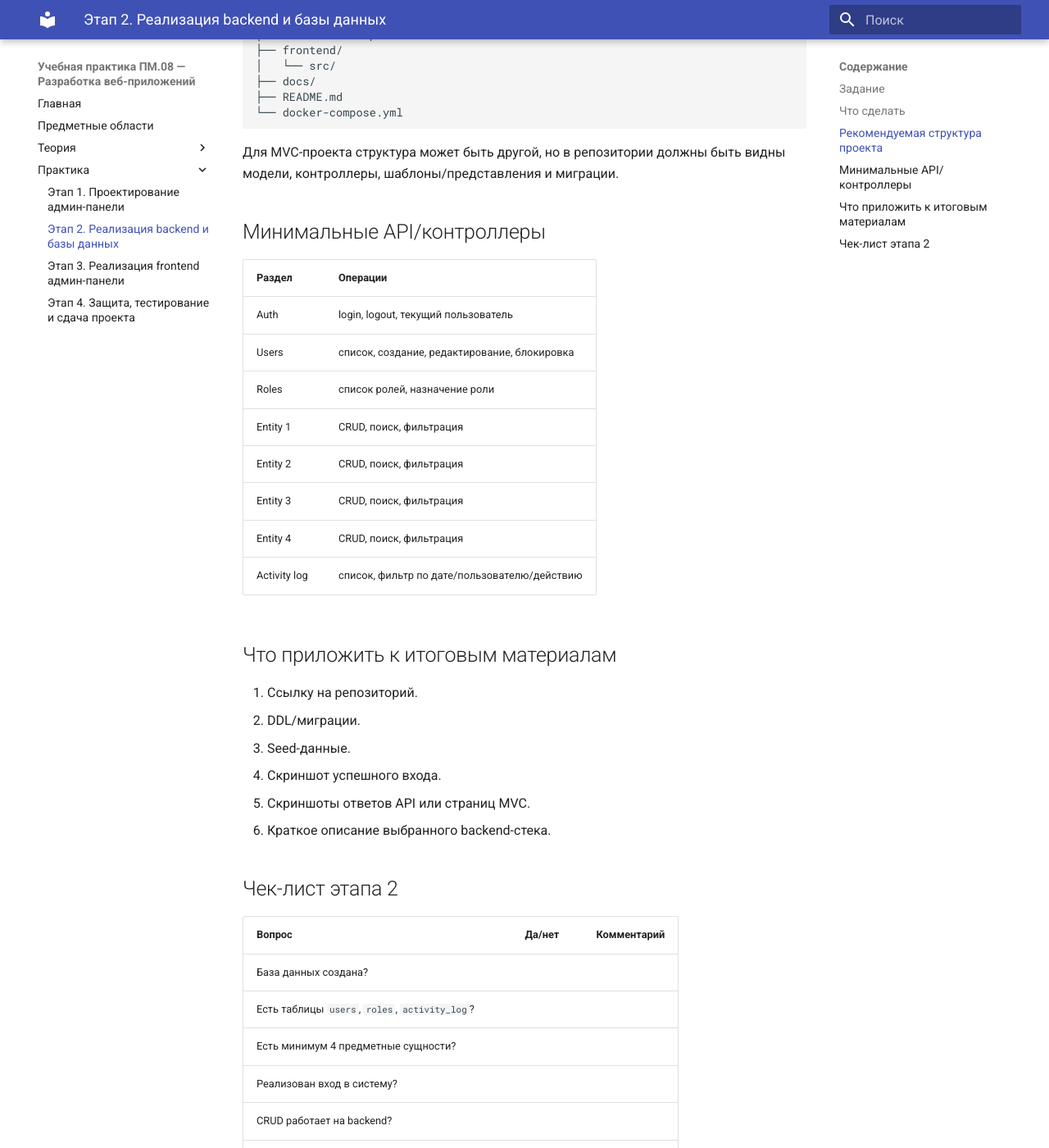
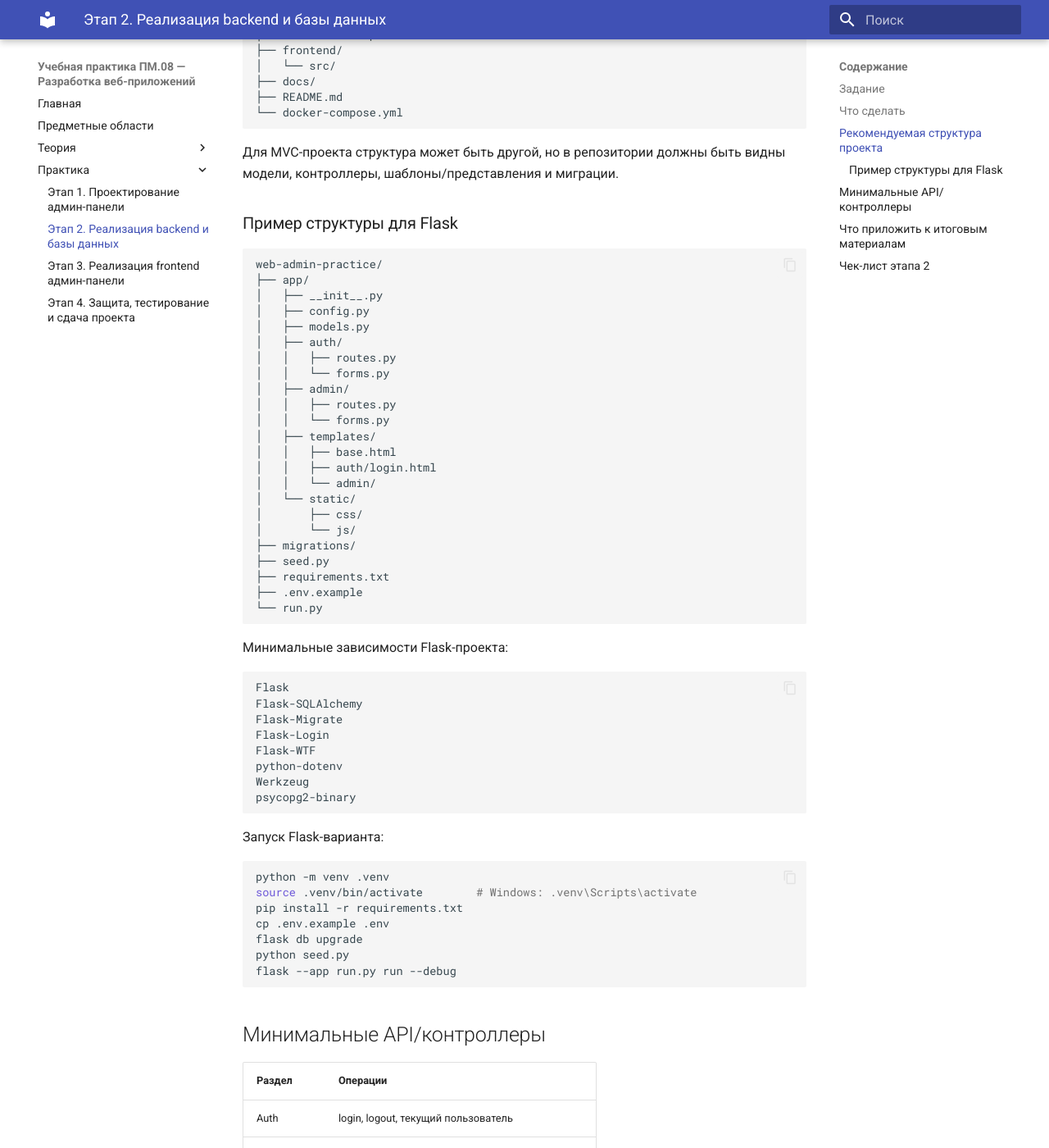
Before and after one commit to OlgaKraven/VKIP.UP.PM.08-method, an MkDocs documentation site: the page built from docs/practice/stage2.md, in a window 1280 px wide and 1400 px high, scrolled down 831 px. Shown: the whole window at 82% size. Built offline with MkDocs 1.6.1 and Material for MkDocs 9.7.7, drawn with Linux system fonts in a browser that asks for light colours; some of the changed text lies outside the part shown.

Commit message:
Add Flask option for PM08 practice

````diff
--- a/docs/practice/stage2.md
+++ b/docs/practice/stage2.md
@@ -34,6 +34,59 @@ web-admin-practice/
 
 Для MVC-проекта структура может быть другой, но в репозитории должны быть видны модели, контроллеры, шаблоны/представления и миграции.
 
+### Пример структуры для Flask
+
+```text
+web-admin-practice/
+├── app/
+│   ├── __init__.py
+│   ├── config.py
+│   ├── models.py
+│   ├── auth/
+│   │   ├── routes.py
+│   │   └── forms.py
+│   ├── admin/
+│   │   ├── routes.py
+│   │   └── forms.py
+│   ├── templates/
+│   │   ├── base.html
+│   │   ├── auth/login.html
+│   │   └── admin/
+│   └── static/
+│       ├── css/
+│       └── js/
+├── migrations/
+├── seed.py
+├── requirements.txt
+├── .env.example
+└── run.py
+```
+
+Минимальные зависимости Flask-проекта:
+
+```text
+Flask
+Flask-SQLAlchemy
+Flask-Migrate
+Flask-Login
+Flask-WTF
+python-dotenv
+Werkzeug
+psycopg2-binary
+```
+
+Запуск Flask-варианта:
+
+```bash
+python -m venv .venv
+source .venv/bin/activate        # Windows: .venv\Scripts\activate
+pip install -r requirements.txt
+cp .env.example .env
+flask db upgrade
+python seed.py
+flask --app run.py run --debug
+```
+
 ## Минимальные API/контроллеры
 
 | Раздел | Операции |
@@ -46,6 +99,8 @@ web-admin-practice/
 | Entity 3 | CRUD, поиск, фильтрация |
 | Entity 4 | CRUD, поиск, фильтрация |
 | Activity log | список, фильтр по дате/пользователю/действию |
+
+Для Flask с Jinja2 эти операции могут быть реализованы не только как JSON API, но и как маршруты страниц: `/admin/products`, `/admin/products/create`, `/admin/products/<id>/edit`, `/admin/products/<id>/delete`.
 
 ## Что приложить к итоговым материалам
 
````
Also changed, not shown: docs/index.md (+1 -1 lines), docs/theory/stage1.md (+14 -3 lines), docs/theory/stage4.md (+1 -1 lines), student_web_admin_samples/README.md (+31 -0 lines), student_web_admin_samples/flask_skeleton.md (added, +48 -0 lines), 1 other file.
